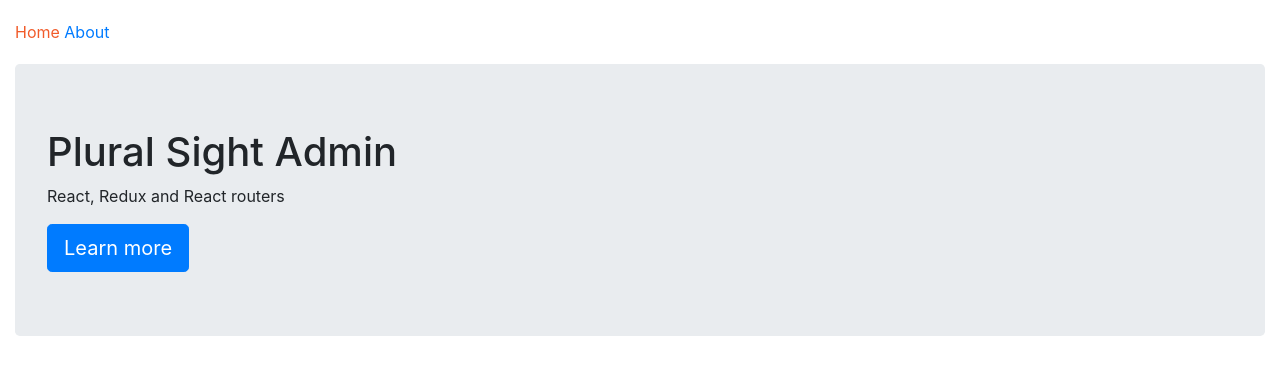
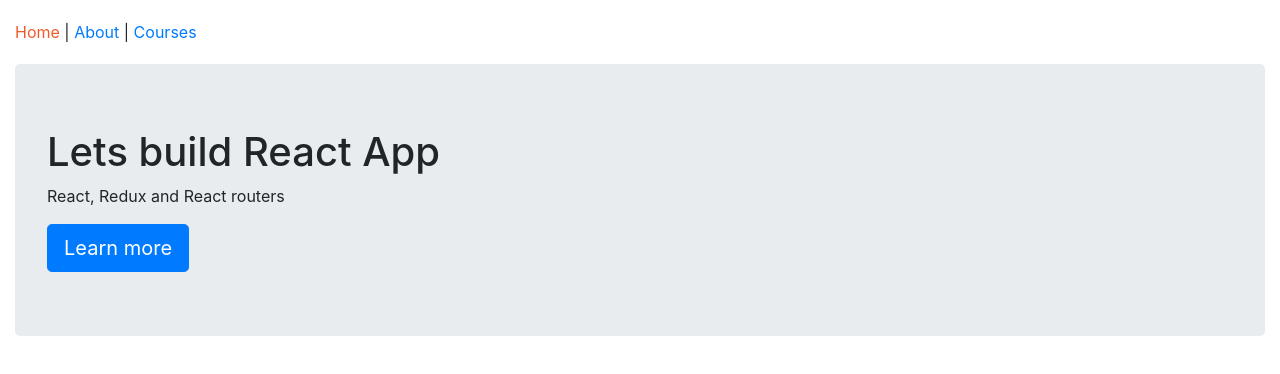
Before and after one commit to KushalGH/react-app, a React app: page / in a window 1280 px wide. Shown: the top 374 px of the page. Built offline with nearby package versions, Linux system fonts and the light colour scheme.

Commit message:
Added Course component

```diff
--- a/src/components/App.js
+++ b/src/components/App.js
@@ -4,6 +4,7 @@
 import AboutPage from "./about/AboutPage";
 import Header from "./common/Header";
 import PageNotFound from "./PageNotFound";
+import CoursePage from "./courses/CoursesPage";
 
 function App() {
     return (
@@ -12,6 +13,7 @@
             <Switch >
                 <Route exact path="/" component={HomePage} />
                 <Route path="/about" component={AboutPage} />
+                <Route path="/courses" component = {CoursePage} />
                 <Route component={PageNotFound}></Route>
             </Switch>
 
--- a/src/components/common/Header.js
+++ b/src/components/common/Header.js
@@ -6,8 +6,9 @@
 
     return (
         <nav>
-            <NavLink to="/" activeStyle={activeStyle} exact> Home </NavLink>
-            <NavLink to="/about" activeStyle={activeStyle}> About</NavLink>
+            <NavLink to="/" activeStyle={activeStyle} exact> Home </NavLink> { " | "}
+            <NavLink to="/about" activeStyle={activeStyle}> About</NavLink> { " | "}
+            <NavLink to="/courses" activeStyle={activeStyle}> Courses</NavLink>
         </nav>
     )
 }
--- /dev/null
+++ b/src/components/courses/CoursesPage.js
@@ -0,0 +1,11 @@
+import React from "react";
+
+class CoursePage extends React.Component {
+    render() {
+        return (
+            <h2>Courses</h2>
+        )
+    }
+}
+
+export default CoursePage;
--- a/src/components/home/HomePage.js
+++ b/src/components/home/HomePage.js
@@ -4,7 +4,7 @@
 const HomePage = () => {
     return (
         <div className="jumbotron">
-        <h1> Plural Sight Admin</h1>
+        <h1> Lets build React App</h1>
         <p> React, Redux and React routers</p>
             <Link to="about" className="btn btn-primary btn-lg">
               Learn more
```
Also changed, not shown: 1 other file (tests, documents, lock files or other folders).
